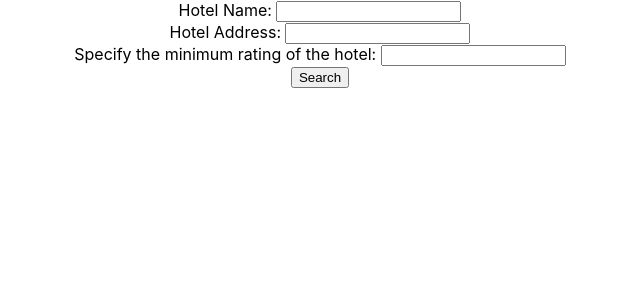
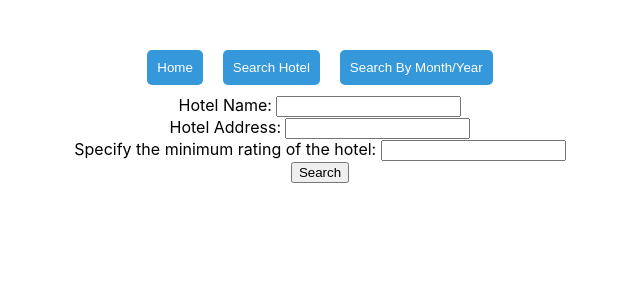
Before and after one commit to kuomat/Hotel_Reviews_Website, a React (Create React App) app in the folder frontend/: page /search in a window 1280 px wide. Shown: the top 300 px of the page, without its empty margins (320-960 px from the left). Built offline with nearby package versions, Linux system fonts and the light colour scheme.

Commit message:
nav and bar chart

```diff
--- a/frontend/package.json
+++ b/frontend/package.json
@@ -14,6 +14,7 @@
     "react-dom": "^18.2.0",
     "react-router-dom": "^6.23.0",
     "react-scripts": "5.0.1",
+    "recharts": "^2.12.6",
     "web-vitals": "^2.1.4"
   },
   "scripts": {
--- /dev/null
+++ b/frontend/src/components/Navigation.js
@@ -0,0 +1,34 @@
+import {useState, useEffect} from 'react';
+import { useParams } from 'react-router-dom';
+import axios from 'axios';
+import { useNavigate } from 'react-router-dom';
+import { Modal, Box, Button } from '@mui/material';
+const config = require('../config.json');
+
+export default function Navigation() {
+    const navigate = useNavigate();
+
+    const handleNavigation = (path) => {
+        navigate(path);
+    };
+
+    return (
+        <div style={{ display: 'flex', justifyContent: 'center' }}>
+            <div className="container" style={{ margin: '10px' }}>
+        <button onClick={() => handleNavigation('/')} className="button">
+            Home
+        </button>
+    </div>
+    <div className="container" style={{ margin: '10px' }}>
+        <button onClick={() => handleNavigation('/search')} className="button">
+            Search Hotel
+        </button>
+    </div>
+    <div className="container" style={{ margin: '10px' }}>
+        <button onClick={() => handleNavigation('/MonthYear')} className="button">
+            Search By Month/Year
+        </button>
+    </div>
+</div>
+    );
+}
--- a/frontend/src/pages/Home.js
+++ b/frontend/src/pages/Home.js
@@ -4,7 +4,11 @@ import axios from 'axios';
 import config from '../config.json';
 import "../styles.css";
 import HotelComponent from '../components/HotelComponent';
+import Navigation from '../components/Navigation';
+
 import { Link } from '@mui/material';
+import { ResponsiveContainer, BarChart, Bar, XAxis, YAxis } from 'recharts';
+
 
 
 
@@ -17,9 +21,9 @@ export default function HomePage() {
     const [review, setReview] = useState([]);
     const rootURL = config.serverRootURL;
 
-    const handleNavigation = (path) => {
-        navigate(path);
-    };
+    // const handleNavigation = (path) => {
+    //     navigate(path);
+    // };
 
     useEffect(() => {
         const fetchDataDistribution = async () => {//Route 10
@@ -62,26 +66,11 @@ export default function HomePage() {
     }, [rootURL]);
 
     return (
-        <div className='w-screen h-screen flex flex-col items-center justify-center space-y-4'>
-            <div className="container"><button onClick={() => handleNavigation('/search')} className='px-4 py-2 rounded-md bg-blue-500 text-white'>Search Hotel</button></div>
-            <div className="container"><button onClick={() => handleNavigation('/page2')} className='px-4 py-2 rounded-md bg-blue-500 text-white'>Go to Page 2</button></div>
+        <div style={{padding: 40}}>
+            <Navigation></Navigation>
+            {/* <div className="container"><button onClick={() => handleNavigation('/search')} className='px-4 py-2 rounded-md bg-blue-500 text-white'>Search Hotel</button></div>
+            <div className="container"><button onClick={() => handleNavigation('/MonthYear')} className='px-4 py-2 rounded-md bg-blue-500 text-white'>Search By Month/Year</button></div> */}
             <div className="flex">
-                <div className="container"><h2>Distribution</h2></div>
-                <div className="container">
-
-                    <div className="column">
-                        <div className="header">Overall Score</div>
-                        {distribution.map((item, index) => (
-                            <div key={index}>{item.overall_score}</div>
-                        ))}
-                    </div>
-                    <div className="column">
-                        <div className="header">Number of Reviews</div>
-                        {distribution.map((item, index) => (
-                            <div key={index}>{item.number_of_reviews}</div>
-                        ))}
-                    </div>
-                </div>
                 <div className="container"><h2>Most Improved</h2></div>
                 <div className="container">
                     <div className="column">
@@ -151,6 +140,20 @@ export default function HomePage() {
                         ))}
                     </div>
                 </div>
+                <div className="container"><h2>Distribution</h2></div>
+                <div className="container">
+                    <ResponsiveContainer height={400}>
+                        <BarChart
+                            data={distribution}
+                            layout='horizontal'
+                            margin={{ left: 40 }}
+                        >
+                            <YAxis type='number' domain={[0, 1]} tickCount={10}/>
+                            <XAxis type='category' dataKey='overall_score' />
+                            <Bar dataKey='number_of_reviews' stroke='#8884d8' fill='#8884d8' />
+                        </BarChart>
+                    </ResponsiveContainer>
+                </div>
             </div>
             {selectedHotel && <HotelComponent hotelName={selectedHotel} handleClose={() => setSelectedHotel(null)} />}
         </div>
--- a/frontend/src/pages/MonthYear.js
+++ b/frontend/src/pages/MonthYear.js
@@ -3,6 +3,7 @@ import HotelComponent from '../components/HotelComponent';
 import {useState, useEffect} from 'react';
 import { Link } from '@mui/material';
 import axios from 'axios';
+import Navigation from '../components/Navigation';
 const config = require('../config.json');
 
 
@@ -17,10 +18,10 @@ export default function MonthYear() {
     useEffect(() => {
         const fetchData = async () => {
             try {
-                var response = await axios.get(`http://${config.server_host}:${config.server_port}/years`);
-                const yearsArr = response.data.map((data) => data.review_year);
-                setYears(yearsArr);
-                console.log(yearsArr);
+                // var response = await axios.get(`http://${config.server_host}:${config.server_port}/years`);
+                // const yearsArr = response.data.map((data) => data.review_year);
+                setYears([2001, 2002, 2003, 2004, 2005, 2006, 2007, 2008, 2009, 2010, 2011, 2012, 2015, 2016, 2017]);
+                // console.log(yearsArr);
             } catch (error) {
                 console.error('Error fetching data:', error);
             }
@@ -31,6 +32,7 @@ export default function MonthYear() {
     }, []);
 
     const yearClick = async (year) => {
+        setSelectedMonth(null);
         setSelectedYear(year);
         var response = await axios.get(`http://${config.server_host}:${config.server_port}/tophotels/${year}`);
         const hotelsArr = response.data;
@@ -47,19 +49,26 @@ export default function MonthYear() {
 
     return (
         <div style={{padding: 40}}>
+            <Navigation></Navigation>
             <h1>Search By Month And Year</h1>
-            <div>
+            <div className="container">
                 {years.map((year, index) => (
-                    <button key={index} onClick={() => yearClick(year)}>{year}</button>
+                    <button style={{ marginRight: '10px' }} className="button" key={index} onClick={() => yearClick(year)}>{year}</button>
                 ))}
             </div>
-            <div>
+            <div className="container" style={{ marginTop: '10px'}}>
                 {(selectedYear) &&
                     months.map((month, index) => (
-                        <button key={index} onClick={() => monthClick(month)}>{month}</button>
+                        <button style={{ marginRight: '10px' }} className="button" key={index} onClick={() => monthClick(month)}>{month}</button>
                     ))
                 }
             </div>
+            <h3>
+                Selected Year: {selectedYear}
+            </h3>
+            <h3>
+                Selected Month: {months[selectedMonth-1]}
+            </h3>
             <div>
                 {(selectedYear) &&
                     hotels.map((hotel, index) => (
--- a/frontend/src/pages/Search.js
+++ b/frontend/src/pages/Search.js
@@ -2,6 +2,8 @@ import React, { useState, useEffect } from 'react';
 import axios from 'axios';
 import config from '../config.json';
 import "../styles.css";
+import Navigation from '../components/Navigation';
+
 
 export default function Signup() {
 
@@ -34,7 +36,8 @@ export default function Signup() {
     };
 
     return (
-        <div className='w-screen h-screen flex items-center justify-center'>
+        <div style={{padding: 40}}>
+            <Navigation></Navigation>
             <form onSubmit={handleSubmit}>
                 <div>
                     <div className='container'>
--- a/frontend/src/styles.css
+++ b/frontend/src/styles.css
@@ -22,3 +22,12 @@
     justify-content: center;
     align-items: center;
 }
+
+.button {
+    padding: 10px;
+    border-radius: 5px;
+    background-color: #3498db;
+    color: #fff;
+    border: none;
+    cursor: pointer;
+}
```
Also changed, not shown: 2 other files (tests, documents, lock files or other folders).
